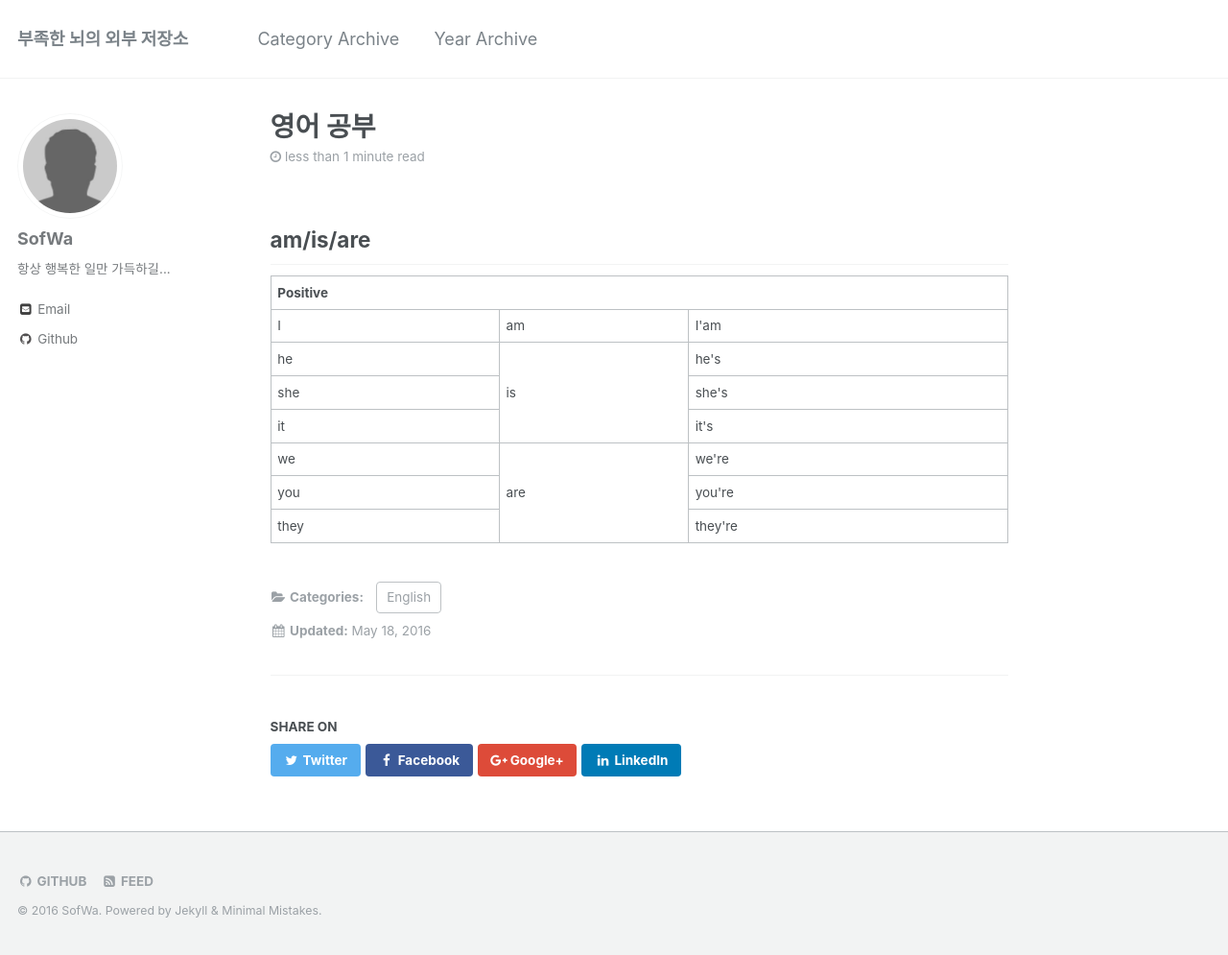
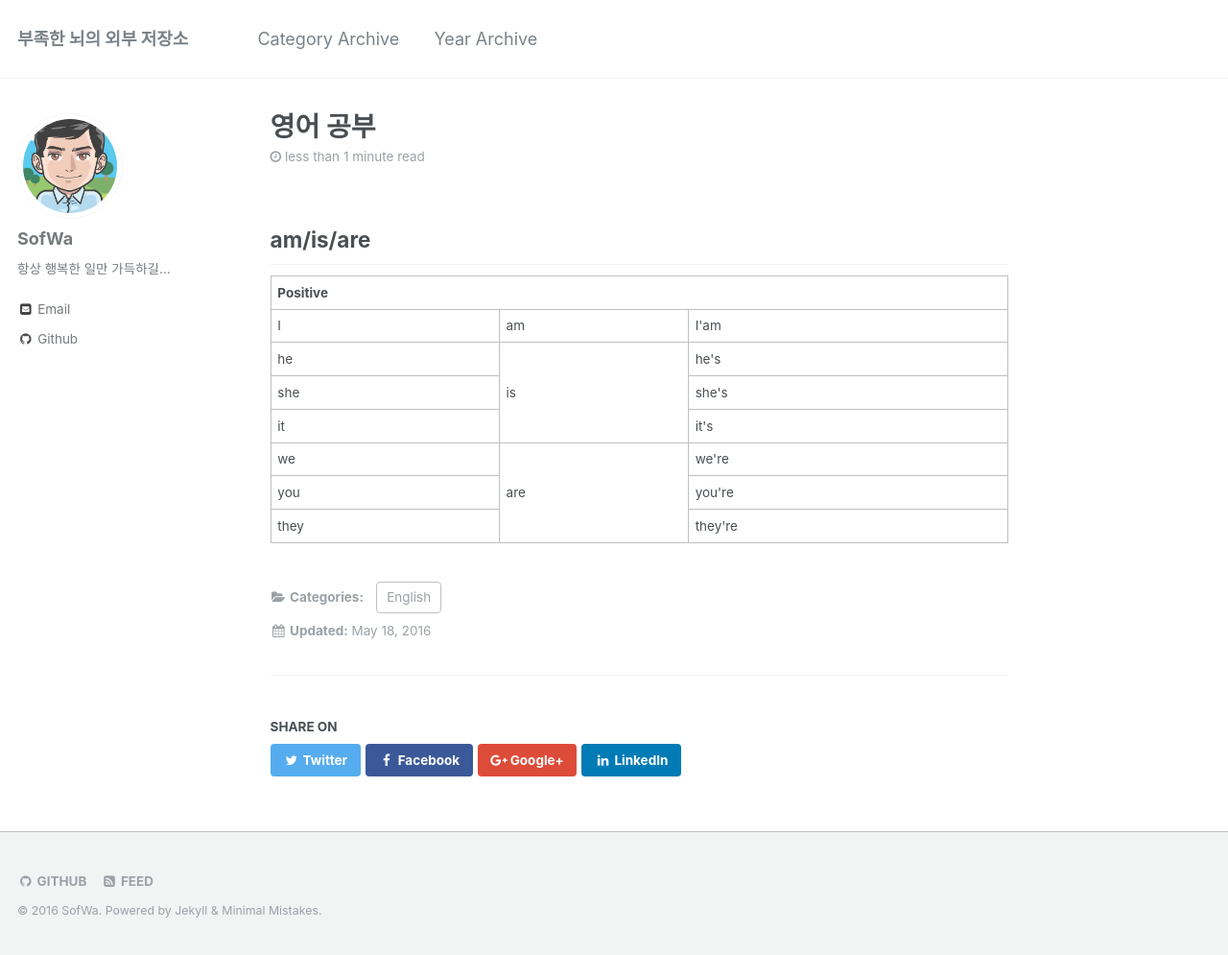
Before and after one commit to SofWa/custom-minimal-mistakes, a Jekyll site: the page built from _posts/2016-05-18-english-study.md, in a window 1280 px wide. Shown: the whole page at 96% size. Built offline with Jekyll 4.4.1, drawn with Linux system fonts in a browser that asks for light colours.

Commit message:
avatar image set

```diff
--- a/_data/authors.yml
+++ b/_data/authors.yml
@@ -4,5 +4,5 @@ SofWa:
   name        : "SofWa"
   email       : "swoong1204@gmail.com"
   bio         : "항상 행복한 일만 가득하길..."
-  avatar      : "bio-photo.jpg"
+  avatar      : "sofwa.png"
   github      : "SofWa"
```
